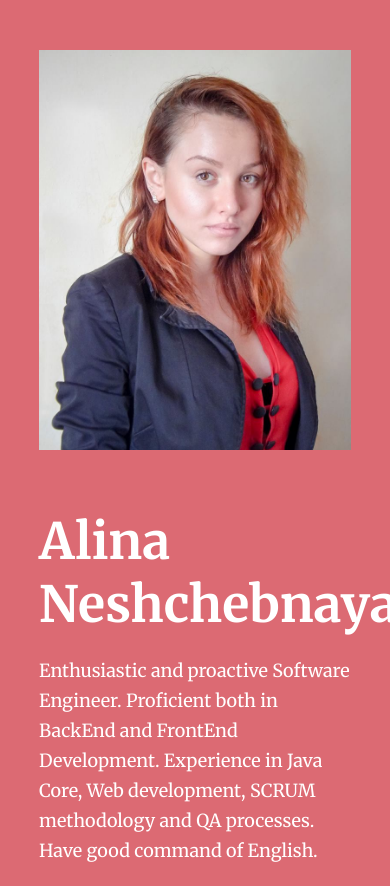
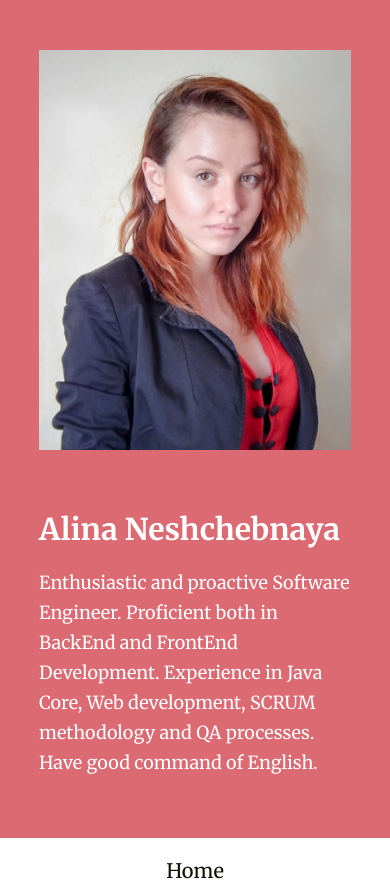
Before and after one commit to Ali-X/portfolio-landing, a website: page app/index.html in a window 390 px wide. Shown: the top 886 px of the page. Drawn offline with Linux system fonts and the light colour scheme.

Commit message:
Modify media for mobile for header and menu

```diff
--- a/app/css/style.css
+++ b/app/css/style.css
@@ -199,6 +199,9 @@ ul {
   .header {
     padding: 0;
   }
+  .header-name {
+    font-size: 3rem;
+  }
   .header-content {
     display: block;
     margin: 0;
@@ -222,6 +225,9 @@ ul {
     margin: 0;
     width: 100%;
     text-align: center;
+  }
+  .portfolio-section {
+    padding: 0;
   }
 }
 
--- a/src/css/style.css
+++ b/src/css/style.css
@@ -199,6 +199,9 @@ ul {
   .header {
     padding: 0;
   }
+  .header-name {
+    font-size: 3rem;
+  }
   .header-content {
     display: block;
     margin: 0;
@@ -222,6 +225,9 @@ ul {
     margin: 0;
     width: 100%;
     text-align: center;
+  }
+  .portfolio-section {
+    padding: 0;
   }
 }
 
--- a/src/sass/_header.scss
+++ b/src/sass/_header.scss
@@ -47,6 +47,10 @@
     padding: 0;
   }
 
+  .header-name {
+    font-size: 3rem;
+  }
+
   .header-content {
     display: block;
     margin: 0;
@@ -75,4 +79,8 @@
     width: 100%;
     text-align: center;
   }
+
+  .portfolio-section {
+    padding: 0;
+  }
 }
```
